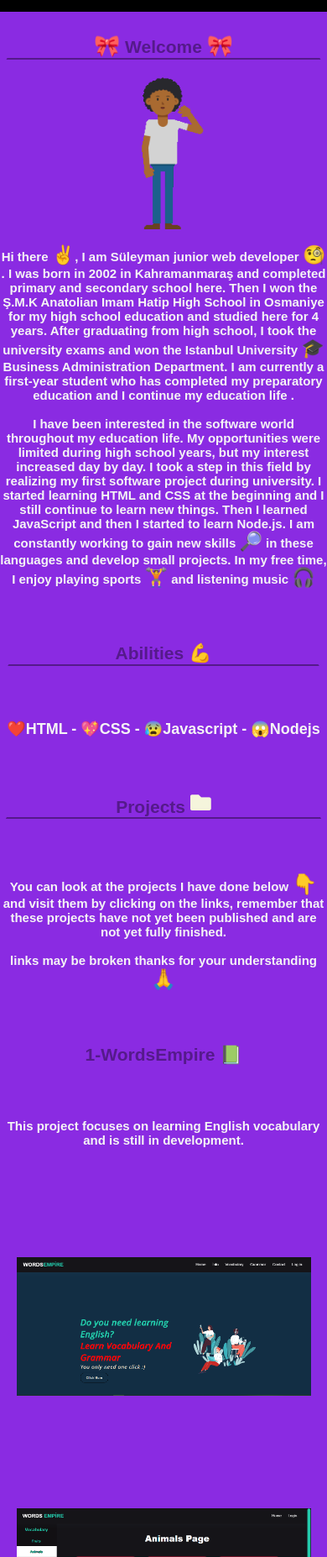
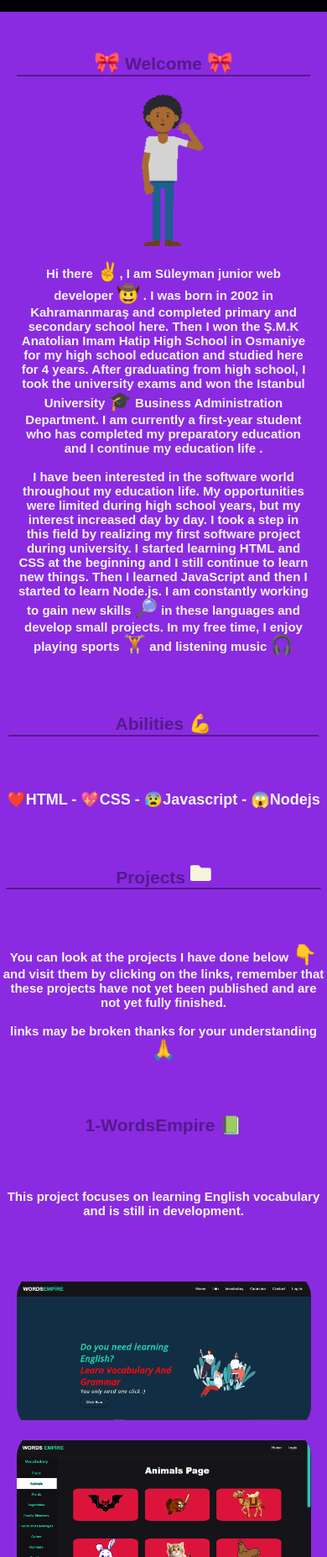
Before and after one commit to suleymanklnc/suleyman, a plain HTML site: page index.html in a window 390 px wide. Shown: the part 146-2000 px from the top of the page at 84% size. Drawn offline with Linux system fonts and the light colour scheme.

Commit message:
yazılar düzenlendi

```diff
--- a/index.html
+++ b/index.html
@@ -34,7 +34,7 @@
          <p>
 
             Hi there <span style="font-size: 22px;">&#9996</span>, I am Süleyman junior web developer <span
-               style="font-size: 22px;">&#129488</span> . I was born in 2002 in Kahramanmaraş and completed primary and
+               style="font-size: 22px;">&#129312;</span> . I was born in 2002 in Kahramanmaraş and completed primary and
             secondary school
             here. Then I won the Ş.M.K Anatolian Imam Hatip High School in Osmaniye for my high school education and
             studied here for 4 years. After graduating from high school, I took the university exams and won the
@@ -133,7 +133,9 @@
 
 
    <footer>
-      <h1>S&k All rights reserved</h1>
+      <h1>S&k All rights reserved</h1>&nbsp;&nbsp;&nbsp;&nbsp;
+      <h1>This page was designed and coded by <a href="https://www.instagram.com/klncsuleymann"
+            target="_blank">@klncsuleymann</a></h1>
    </footer>
 
 
--- a/still.css
+++ b/still.css
@@ -28,7 +28,7 @@ body {
   justify-content: space-between;
 }
 
-.header h1 a{
+.header h1 a {
   font-family: sans-serif;
   font-size: 25px;
   color: beige;
@@ -73,6 +73,7 @@ body {
   border-radius: 60px;
   transition: all 0.5s ease-in-out;
   margin-top: 1.6rem;
+  padding: 20px;
 }
 
 .infocard:hover {
@@ -105,7 +106,6 @@ body {
   font-weight: 900;
   text-align: center;
   color: whitesmoke;
-  padding: 0 0 4rem 0;
 }
 
 .projectscard {
@@ -156,7 +156,7 @@ body {
   border-radius: 10px;
 }
 
-.projectscard p a:hover{
+.projectscard p a:hover {
   transition: all 0.5s ease-in-out;
   background-color: transparent;
 }
@@ -287,6 +287,7 @@ body {
   background-color: transparent;
   border-radius: 60px;
   transition: all 0.5s ease-in-out;
+  margin-top: 3rem;
 }
 
 .abilitiescard h1 {
@@ -374,10 +375,8 @@ footer h1 {
 
   .infocard {
     width: 100%;
-  }
-
-  .cvcard {
-    width: 100%;
+    border-radius: 20px; /* Yuvarlatılmış köşeleri biraz azaltın */
+    padding: 20px; /* Daha az içerik kenarlığı ekleyin */
   }
 
   .projectscard {
@@ -391,4 +390,17 @@ footer h1 {
   .contactcard {
     width: 100%;
   }
+
+  .wordsempireimg,
+  .wordsempireimg2,
+  .wordsempireimg3,
+  .wordsempireimg4,
+  .arunresteimg,
+  .arunresteimg2,
+  .arunresteimg3,
+  .arunresteimg4,
+  .arunresteimg5 {
+    width: 90%;
+    height: 190px;
+  }
 }
```
